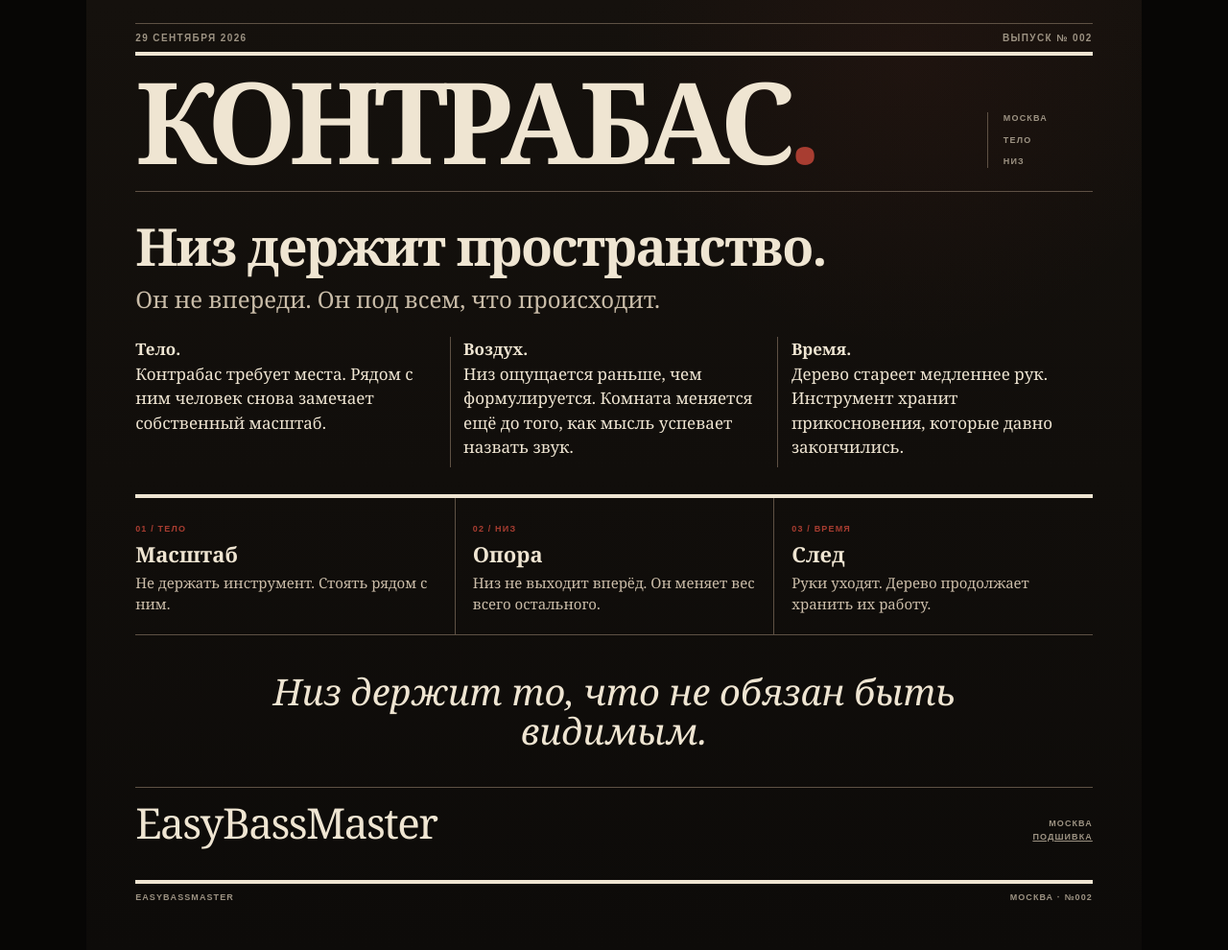
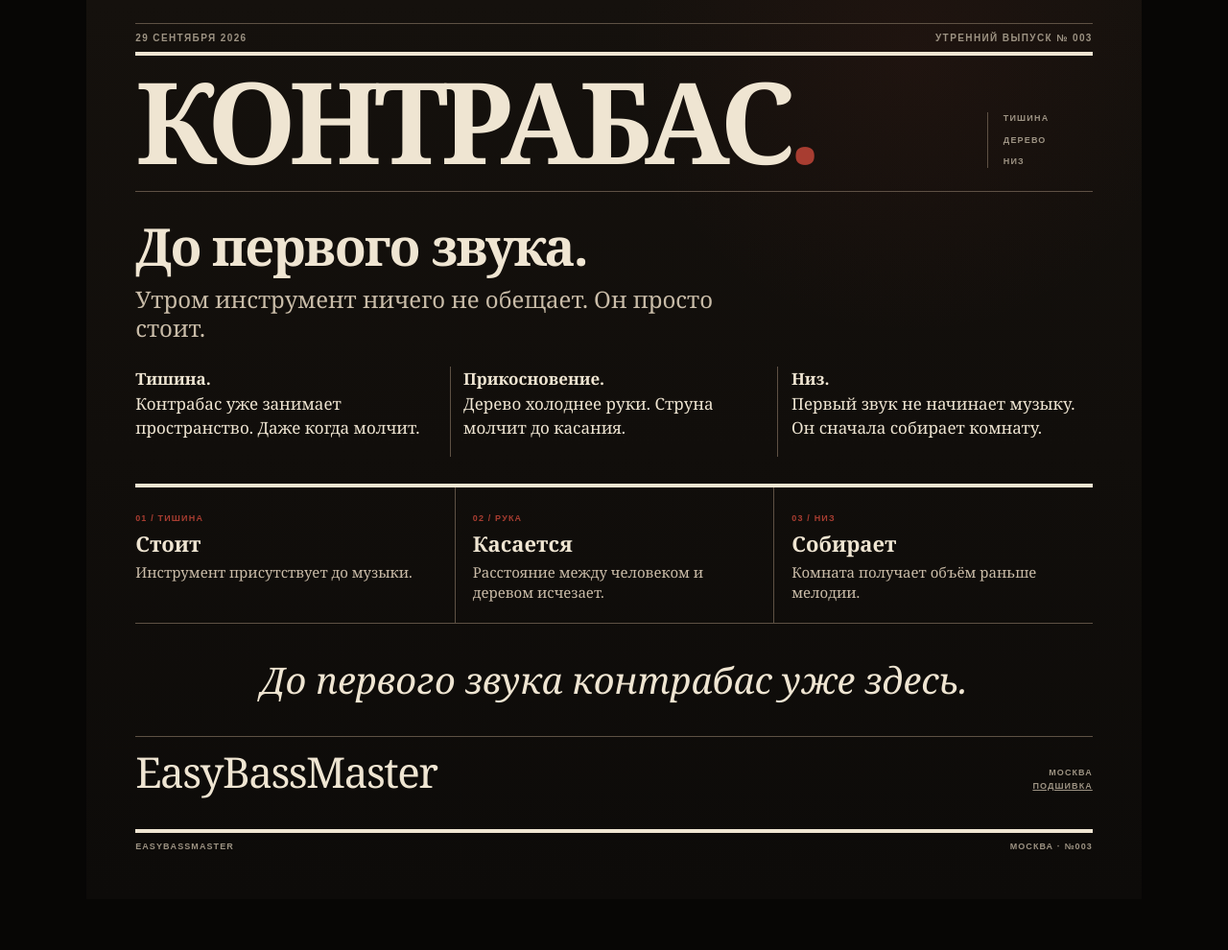
Before and after one commit to OntosLive/EasyBass.Master, a Jekyll site: the page index.html, which Jekyll copies as it is, in a window 1280 px wide. Shown: the whole page at 96% size. Built offline with Jekyll 4.4.1, drawn with Linux system fonts in a browser that asks for light colours; after the commit the page ends 937 px from its top, so only the background shows below that.

Commit message:
Put morning issue 003 on EasyBass front page

```diff
--- a/index.html
+++ b/index.html
@@ -3,61 +3,61 @@
 <head>
   <meta charset="utf-8">
   <meta name="viewport" content="width=device-width,initial-scale=1">
-  <meta name="description" content="Контрабас. Тело. Воздух. Время. EasyBassMaster.">
-  <title>Контрабас · EasyBassMaster</title>
+  <meta name="description" content="Контрабас. До первого звука. EasyBassMaster.">
+  <title>Контрабас · До первого звука · EasyBassMaster</title>
   <link rel="stylesheet" href="styles.css">
 </head>
 <body>
   <div class="rule"></div>
   <div class="meta">
     <span>29 СЕНТЯБРЯ 2026</span>
-    <span>ВЫПУСК № 002</span>
+    <span>УТРЕННИЙ ВЫПУСК № 003</span>
   </div>
 
   <section class="hero">
     <h1>КОНТРАБАС<span>.</span></h1>
     <div class="hero-side">
-      <span>Москва</span>
-      <span>Тело</span>
+      <span>Тишина</span>
+      <span>Дерево</span>
       <span>Низ</span>
     </div>
   </section>
 
   <main>
     <section class="lead">
-      <h2>Низ держит пространство.</h2>
-      <p class="deck">Он не впереди. Он под всем, что происходит.</p>
+      <h2>До первого звука.</h2>
+      <p class="deck">Утром инструмент ничего не обещает. Он просто стоит.</p>
 
       <div class="columns">
-        <p><strong>Тело.</strong><br>Контрабас требует места. Рядом с ним человек снова замечает собственный масштаб.</p>
+        <p><strong>Тишина.</strong><br>Контрабас уже занимает пространство. Даже когда молчит.</p>
 
-        <p><strong>Воздух.</strong><br>Низ ощущается раньше, чем формулируется. Комната меняется ещё до того, как мысль успевает назвать звук.</p>
+        <p><strong>Прикосновение.</strong><br>Дерево холоднее руки. Струна молчит до касания.</p>
 
-        <p><strong>Время.</strong><br>Дерево стареет медленнее рук. Инструмент хранит прикосновения, которые давно закончились.</p>
+        <p><strong>Низ.</strong><br>Первый звук не начинает музыку. Он сначала собирает комнату.</p>
       </div>
     </section>
 
     <section class="dispatches">
       <article>
-        <span>01 / ТЕЛО</span>
-        <h3>Масштаб</h3>
-        <p>Не держать инструмент. Стоять рядом с ним.</p>
+        <span>01 / ТИШИНА</span>
+        <h3>Стоит</h3>
+        <p>Инструмент присутствует до музыки.</p>
       </article>
 
       <article>
-        <span>02 / НИЗ</span>
-        <h3>Опора</h3>
-        <p>Низ не выходит вперёд. Он меняет вес всего остального.</p>
+        <span>02 / РУКА</span>
+        <h3>Касается</h3>
+        <p>Расстояние между человеком и деревом исчезает.</p>
       </article>
 
       <article>
-        <span>03 / ВРЕМЯ</span>
-        <h3>След</h3>
-        <p>Руки уходят. Дерево продолжает хранить их работу.</p>
+        <span>03 / НИЗ</span>
+        <h3>Собирает</h3>
+        <p>Комната получает объём раньше мелодии.</p>
       </article>
     </section>
 
-    <blockquote>Низ держит то, что не обязан быть видимым.</blockquote>
+    <blockquote>До первого звука контрабас уже здесь.</blockquote>
 
     <div class="signature">
       <div class="name">EasyBassMaster</div>
@@ -67,7 +67,7 @@
 
   <footer>
     <span>EasyBassMaster</span>
-    <span>Москва · №002</span>
+    <span>Москва · №003</span>
   </footer>
 </body>
 </html>
```
